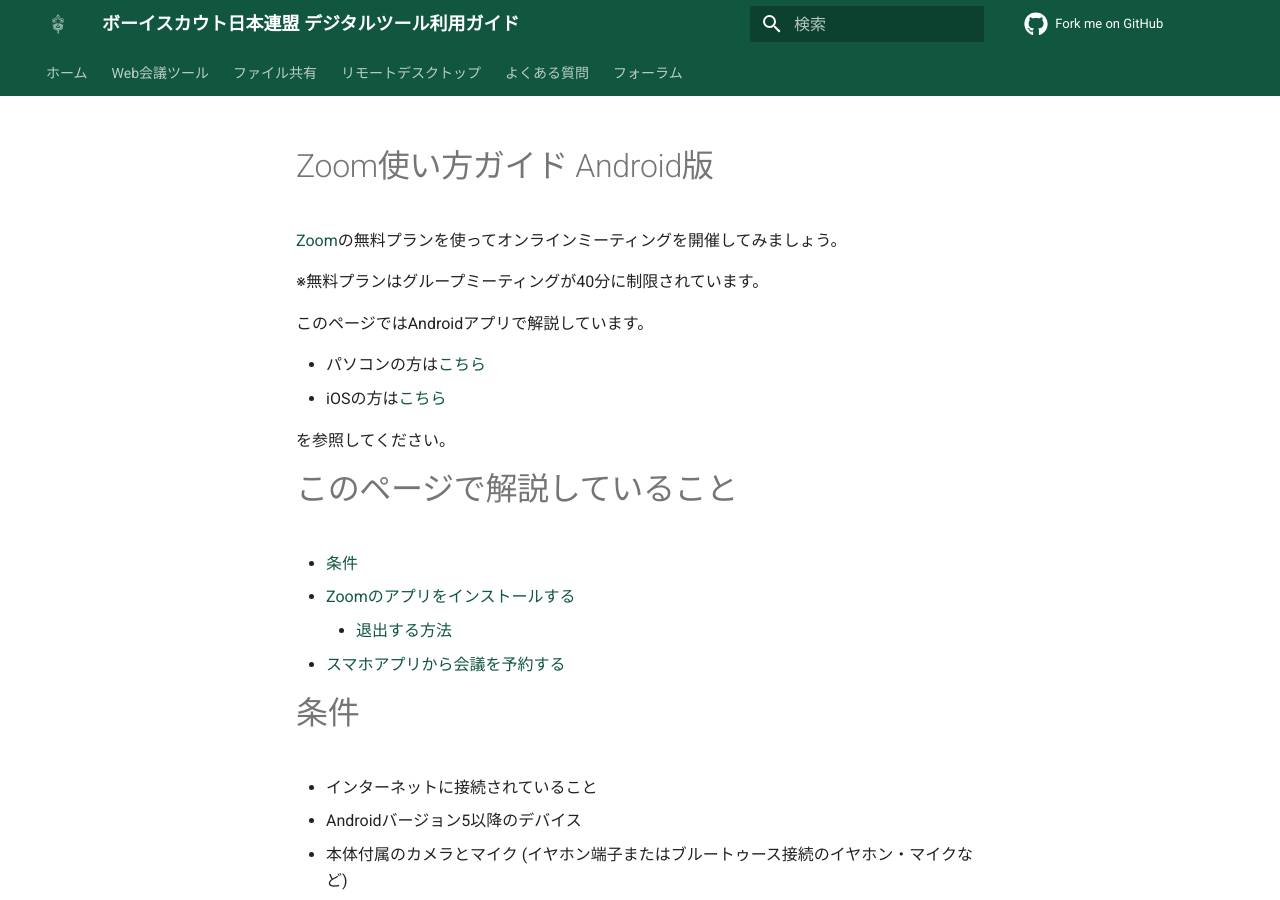
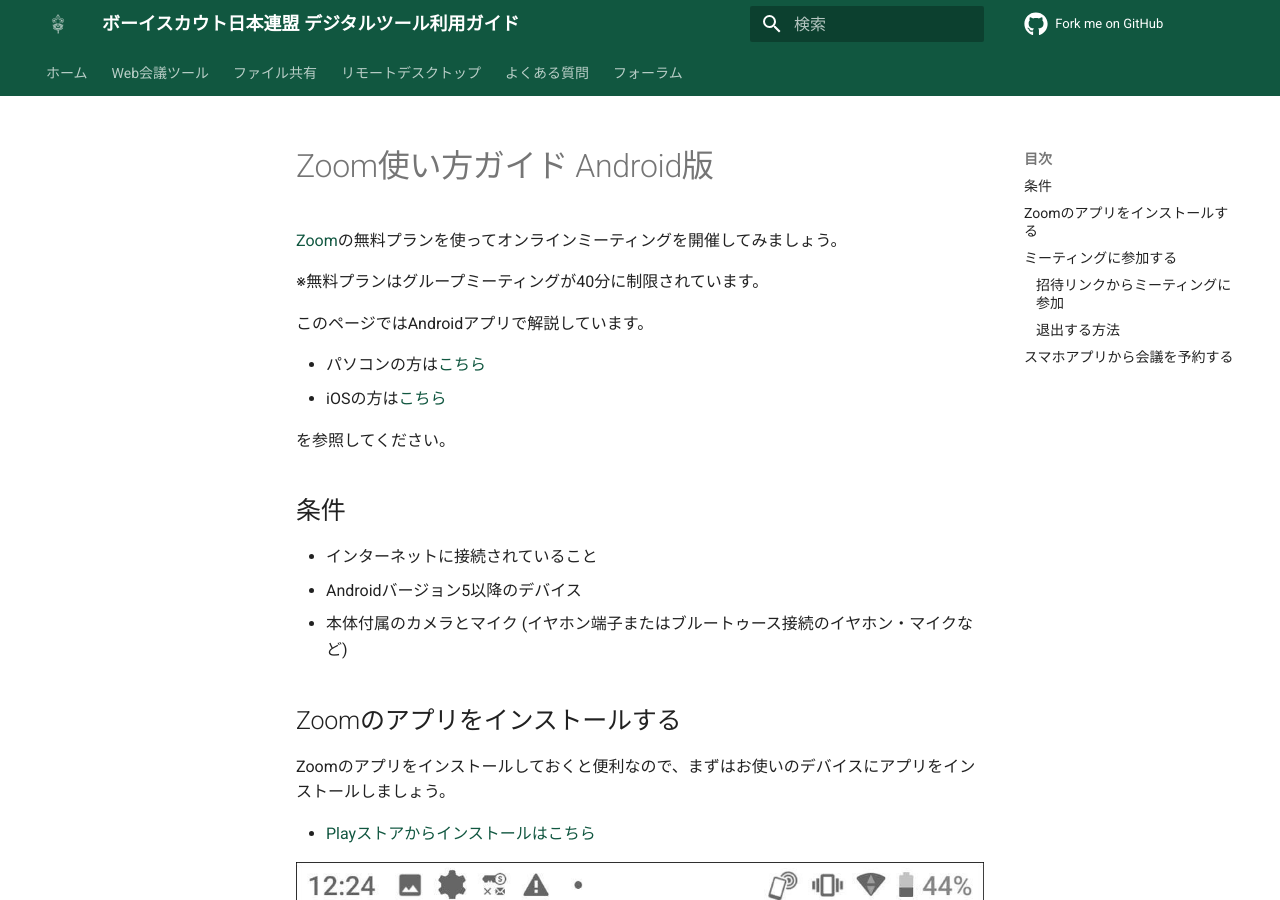
Before and after one commit to Scout-Association-of-Japan/DX-promotion-guidelines, an MkDocs documentation site: the page built from docs/web-meeting-guide/zoom/android.md, in a window 1280 px wide and 900 px high. Built offline with MkDocs 1.6.1 and Material for MkDocs 9.7.7, drawn with Linux system fonts in a browser that asks for light colours; comment, search, counter and statistics services are not loaded; some of the changed text lies outside the part shown.

Commit message:
Update android.md
- ページ内アンカーリンク削除
- hタグ適用

```diff
--- a/docs/web-meeting-guide/zoom/android.md
+++ b/docs/web-meeting-guide/zoom/android.md
@@ -11,18 +11,12 @@
 
 を参照してください。
 
-# このページで解説していること
-* [条件](#条件)
-* [Zoomのアプリをインストールする](#Zoomのアプリをインストールする)
-	* [退出する方法](#退出する方法)
-* [スマホアプリから会議を予約する](#スマホアプリから会議を予約する)
-
-# 条件
+## 条件
 * インターネットに接続されていること
 * Androidバージョン5以降のデバイス
 * 本体付属のカメラとマイク (イヤホン端子またはブルートゥース接続のイヤホン・マイクなど)
 
-# Zoomのアプリをインストールする
+## Zoomのアプリをインストールする
 Zoomのアプリをインストールしておくと便利なので、まずはお使いのデバイスにアプリをインストールしましょう。
 
 * [Playストアからインストールはこちら](https://play.google.com/store/apps/details?id=us.zoom.videomeetings)
@@ -36,8 +30,8 @@
 ![](images/android/android_4.jpg)
 Zoomのアプリが起動しました。ここまで確認できたらアプリは一端終了してください。
 
-# ミーティングに参加する
-## 招待リンクからミーティングに参加
+## ミーティングに参加する
+### 招待リンクからミーティングに参加
 
 ![](images/android/android_6.jpg)
 
@@ -63,14 +57,14 @@
 ![](images/android/android_11.jpg)
 画面のどこかをタップすると、各種のボタンを表示出来ます。左下の`ミュート`、`ビデオ`で音声やカメラを一時的に解除、再接続をすることができます。
 
-## 退出する方法
+### 退出する方法
 ![](images/android/android_14.jpg)
 画面のどこかをタップし、右上の`退出`をタップします。
 
 ![](images/android/android_15.jpg)
 確認画面の`ミーティングを退出`をタップすると退出することができます。アプリを終了させてください。
 
-# スマホアプリから会議を予約する
+## スマホアプリから会議を予約する
 団委員会などは開催日が決まっている場合が多いと思います。そんなときはスマホアプリから会議予約をしておきましょう。予約をしておけば予め参加者に通知を送ることができ、スムーズにミーティングに誘導することができます。
 
 
@@ -114,7 +108,3 @@
 参加者に招待状を送る方法を選択して招待状を発信しましょう。各アイコンをタップすると各アプリが起動しますのでそこから参加者へ送信してください。
 
 当日は会議が自動的に始まるわけではないので、主催者も参加者と同じようにZoomにログインし、参加者の受け入れ作業をする必要があります。
-
-
-# 日本連盟DX推進室
-「こんなことが知りたい」「これってどうやるの?」などありましたら <dx@scout.or.jp>までお寄せください。
```
